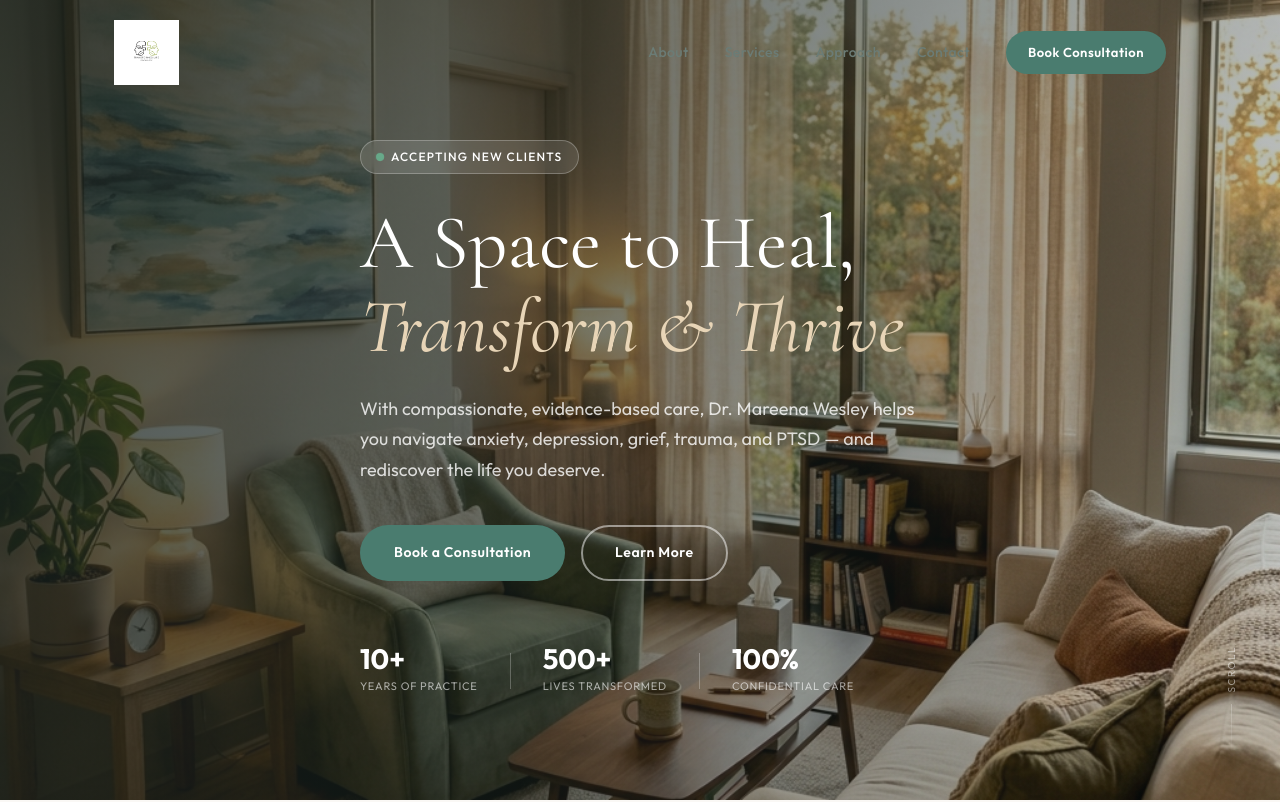
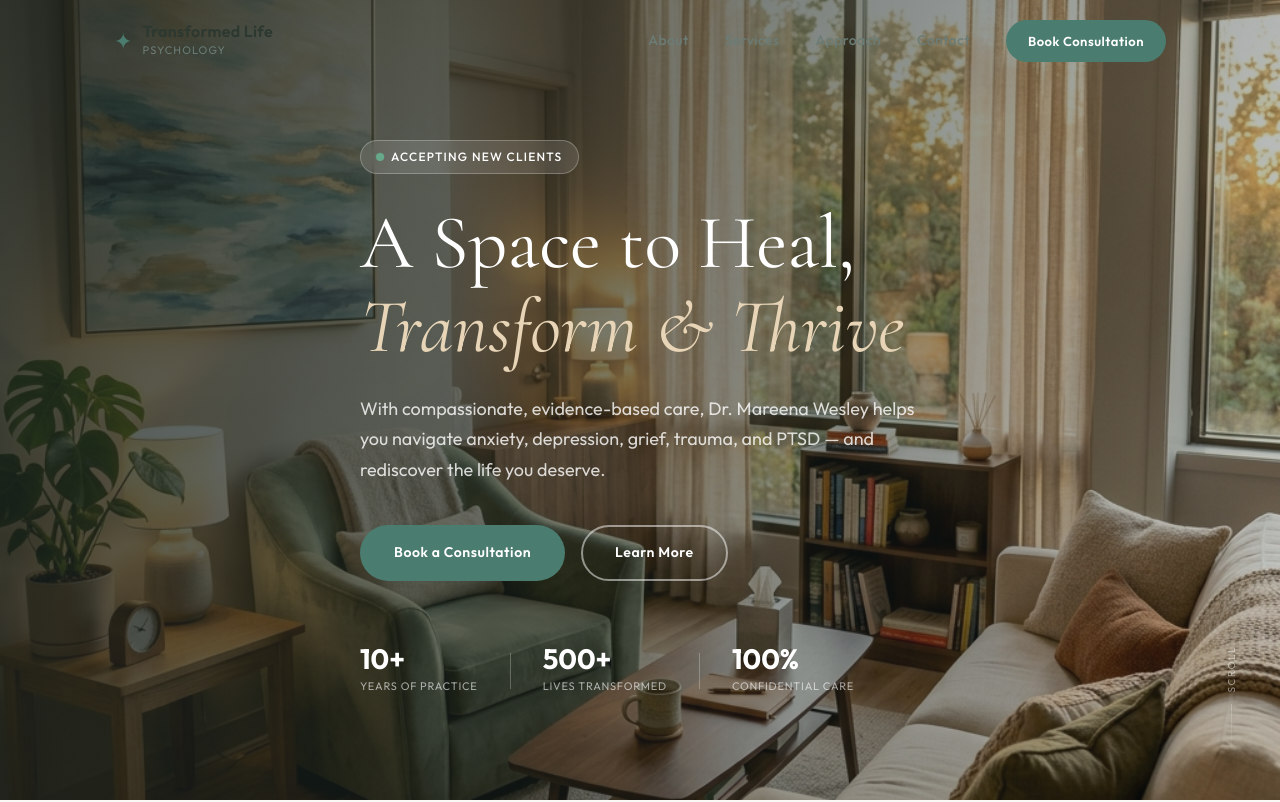
Before and after one commit to drmareenawesley/transformed-life-website, a React (Vite) app: page / in a window 1280 px wide. Shown: the top 802 px of the page. Built offline with nearby package versions, Linux system fonts and the light colour scheme.

Commit message:
revert to text logo

```diff
--- a/src/components/Footer.css
+++ b/src/components/Footer.css
@@ -16,12 +16,18 @@
   gap: 12px;
 }
 
-.footer__logo-img {
-  height: 55px;
-  width: auto;
-  object-fit: contain;
-  opacity: 0.9;
-  filter: brightness(0) invert(1);
+.footer__name {
+  display: block;
+  font-size: 15px;
+  font-weight: 500;
+  color: var(--clr-white);
+  letter-spacing: 0.05em;
+  margin-bottom: 2px;
+}
+
+.footer__tagline {
+  font-size: 12px;
+  color: var(--clr-text-muted);
 }
 
 .footer__links {
--- a/src/components/Footer.jsx
+++ b/src/components/Footer.jsx
@@ -1,5 +1,4 @@
 import './Footer.css';
-import logoImg from '../assets/logo.png';
 
 export default function Footer() {
   const year = new Date().getFullYear();
@@ -8,7 +7,11 @@ export default function Footer() {
     <footer className="footer">
       <div className="container footer__inner">
         <div className="footer__brand">
-          <img src={logoImg} alt="Transformed Life Psychology Logo" className="footer__logo-img" />
+          <span className="logo-icon" style={{ fontSize: '20px', color: 'var(--clr-primary-light)' }}>✦</span>
+          <div>
+            <span className="footer__name">Transformed Life Psychology</span>
+            <span className="footer__tagline">Dr. Mareena Wesley, Registered Psychologist</span>
+          </div>
         </div>
 
         <nav className="footer__links">
--- a/src/components/Navbar.css
+++ b/src/components/Navbar.css
@@ -39,15 +39,28 @@
   z-index: 1001;
 }
 
-.logo-image {
-  height: 65px;
-  width: auto;
-  object-fit: contain;
-  transition: transform var(--transition);
+.logo-icon {
+  font-size: 22px;
+  color: var(--clr-primary);
+  line-height: 1;
 }
 
-.logo-image:hover {
-  transform: scale(1.02);
+.logo-name {
+  display: block;
+  font-size: 16px;
+  font-weight: 600;
+  color: var(--clr-text);
+  line-height: 1.2;
+  letter-spacing: 0.02em;
+}
+
+.logo-sub {
+  display: block;
+  font-size: 11px;
+  font-weight: 400;
+  color: var(--clr-text-muted);
+  letter-spacing: 0.1em;
+  text-transform: uppercase;
 }
 
 .navbar__links {
--- a/src/components/Navbar.jsx
+++ b/src/components/Navbar.jsx
@@ -1,6 +1,5 @@
 import { useState, useEffect } from 'react';
 import './Navbar.css';
-import logoImg from '../assets/logo.png';
 
 export default function Navbar() {
   const [scrolled, setScrolled] = useState(false);
@@ -23,7 +22,11 @@ export default function Navbar() {
     <header className={`navbar ${scrolled ? 'scrolled' : ''} ${menuOpen ? 'menu-open' : ''}`}>
       <div className="container navbar__inner">
         <a href="#hero" className="navbar__logo" id="nav-logo">
-          <img src={logoImg} alt="Transformed Life Psychology Logo" className="logo-image" />
+          <span className="logo-icon">✦</span>
+          <div>
+            <span className="logo-name">Transformed Life</span>
+            <span className="logo-sub">Psychology</span>
+          </div>
         </a>
 
         <nav className={`navbar__links ${menuOpen ? 'open' : ''}`} id="nav-links">
```
